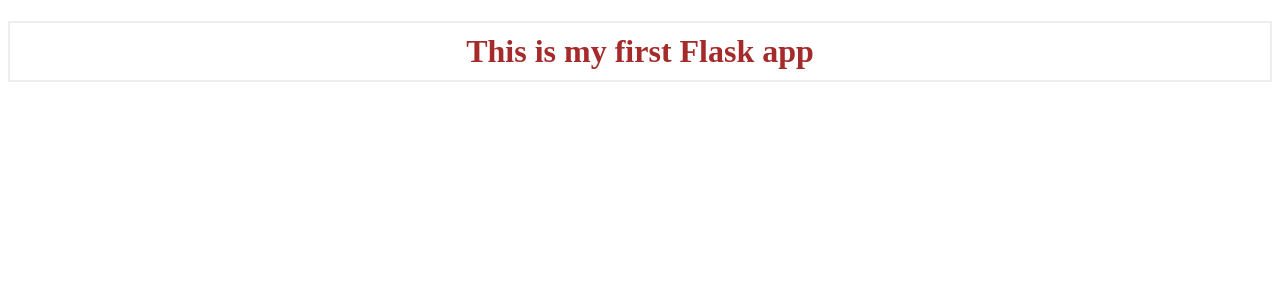
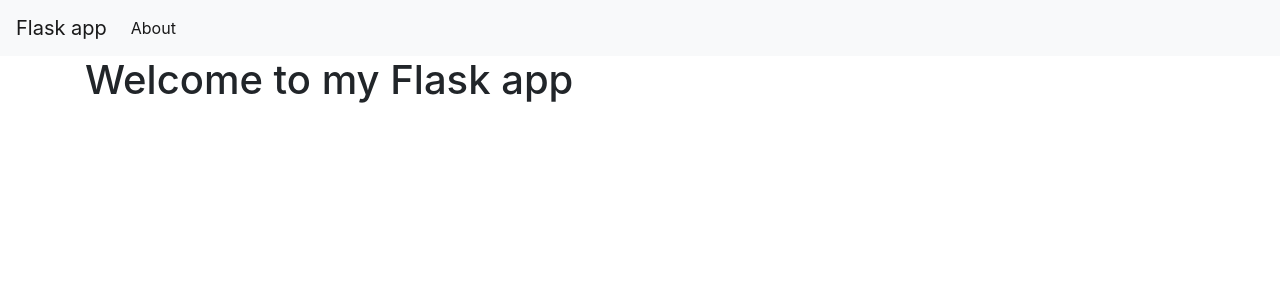
Before and after one commit to vetesidaniel/first_flask_app, a Flask app: page / in a window 1280 px wide. Shown: the top 300 px of the page. Run offline with Flask 2, Linux system fonts and the light colour scheme; data that the repository does not hold is empty; some libraries are stand-ins or nearby versions.

Commit message:
Bootstrap, DB first steps

```diff
--- a/app.py
+++ b/app.py
@@ -1,4 +1,12 @@
+import sqlite3
 from flask import Flask, render_template
+
+
+def get_db_connection():
+    conn = sqlite3.connect('database.db')
+    conn.row_factory = sqlite3.Row
+    return conn
+
 
 app = Flask(__name__)
 
@@ -8,7 +16,10 @@ app = Flask(__name__)
 #   return 'Hello World!'
 
 def index():
-    return render_template('index.html')
+    conn = get_db_connection()
+    posts = conn.execute('SELECT * FROM posts').fetchall()
+    conn.close()
+    return render_template('index.html', posts=posts)
 
 
 if __name__ == '__main__':
--- /dev/null
+++ b/schema.sql
@@ -0,0 +1,8 @@
+DROP TABLE IF EXISTS posts;
+
+CREATE TABLE posts (
+    id INTEGER PRIMARY KEY AUTOINCREMENT,
+    created TIMESTAMP NOT NULL DEFAULT CURRENT_TIMESTAMP,
+    title TEXT NOT NULL,
+    content TEXT NOT NULL
+);
--- /dev/null
+++ b/templates/base.html
@@ -0,0 +1,37 @@
+<!doctype html>
+<html lang="en">
+  <head>
+    <!-- Required meta tags -->
+    <meta charset="utf-8">
+    <meta name="viewport" content="width=device-width, initial-scale=1, shrink-to-fit=no">
+
+    <!-- Bootstrap CSS -->
+    <link rel="stylesheet" href="https://stackpath.bootstrapcdn.com/bootstrap/4.3.1/css/bootstrap.min.css" integrity="sha384-ggOyR0iXCbMQv3Xipma34MD+dH/1fQ784/j6cY/iJTQUOhcWr7x9JvoRxT2MZw1T" crossorigin="anonymous">
+
+    <title>{% block title %} {% endblock %}</title>
+  </head>
+  <body>
+    <nav class="navbar navbar-expand-md navbar-light bg-light">
+        <a class="navbar-brand" href="{{ url_for('index')}}">Flask app</a>
+        <button class="navbar-toggler" type="button" data-toggle="collapse" data-target="#navbarNav" aria-controls="navbarNav" aria-expanded="false" aria-label="Toggle navigation">
+            <span class="navbar-toggler-icon"></span>
+        </button>
+        <div class="collapse navbar-collapse" id="navbarNav">
+            <ul class="navbar-nav">
+            <li class="nav-item active">
+                <a class="nav-link" href="#">About</a>
+            </li>
+            </ul>
+        </div>
+    </nav>
+    <div class="container">
+        {% block content %} {% endblock %}
+    </div>
+
+    <!-- Optional JavaScript -->
+    <!-- jQuery first, then Popper.js, then Bootstrap JS -->
+    <script src="https://code.jquery.com/jquery-3.3.1.slim.min.js" integrity="sha384-q8i/X+965DzO0rT7abK41JStQIAqVgRVzpbzo5smXKp4YfRvH+8abtTE1Pi6jizo" crossorigin="anonymous"></script>
+    <script src="https://cdnjs.cloudflare.com/ajax/libs/popper.js/1.14.7/umd/popper.min.js" integrity="sha384-UO2eT0CpHqdSJQ6hJty5KVphtPhzWj9WO1clHTMGa3JDZwrnQq4sF86dIHNDz0W1" crossorigin="anonymous"></script>
+    <script src="https://stackpath.bootstrapcdn.com/bootstrap/4.3.1/js/bootstrap.min.js" integrity="sha384-JjSmVgyd0p3pXB1rRibZUAYoIIy6OrQ6VrjIEaFf/nJGzIxFDsf4x0xIM+B07jRM" crossorigin="anonymous"></script>
+  </body>
+</html>
--- a/templates/index.html
+++ b/templates/index.html
@@ -1,11 +1,12 @@
-<!DOCTYPE html>
-<html lang="en">
-<head>
-    <meta charset="UTF-8">
-    <link rel="stylesheet" href="{{ url_for('static', filename= 'css/style.css') }}">
-    <title>My first Flask app</title>
-</head>
-<body>
-   <h1>This is my first Flask app</h1>
-</body>
-</html>
+{% extends 'base.html' %}
+
+{% block content %}
+    <h1>{% block title %} Welcome to my Flask app {% endblock %}</h1>
+    {% for post in posts %}
+        <a href="#">
+            <h2>{{ post['title'] }}</h2>
+        </a>
+        <span class="badge badge-primary">{{ post['created'] }}</span>
+        <hr>
+    {% endfor %}
+{% endblock %}
```
Also changed, not shown: init_db.py (added, +20 -0 lines).
